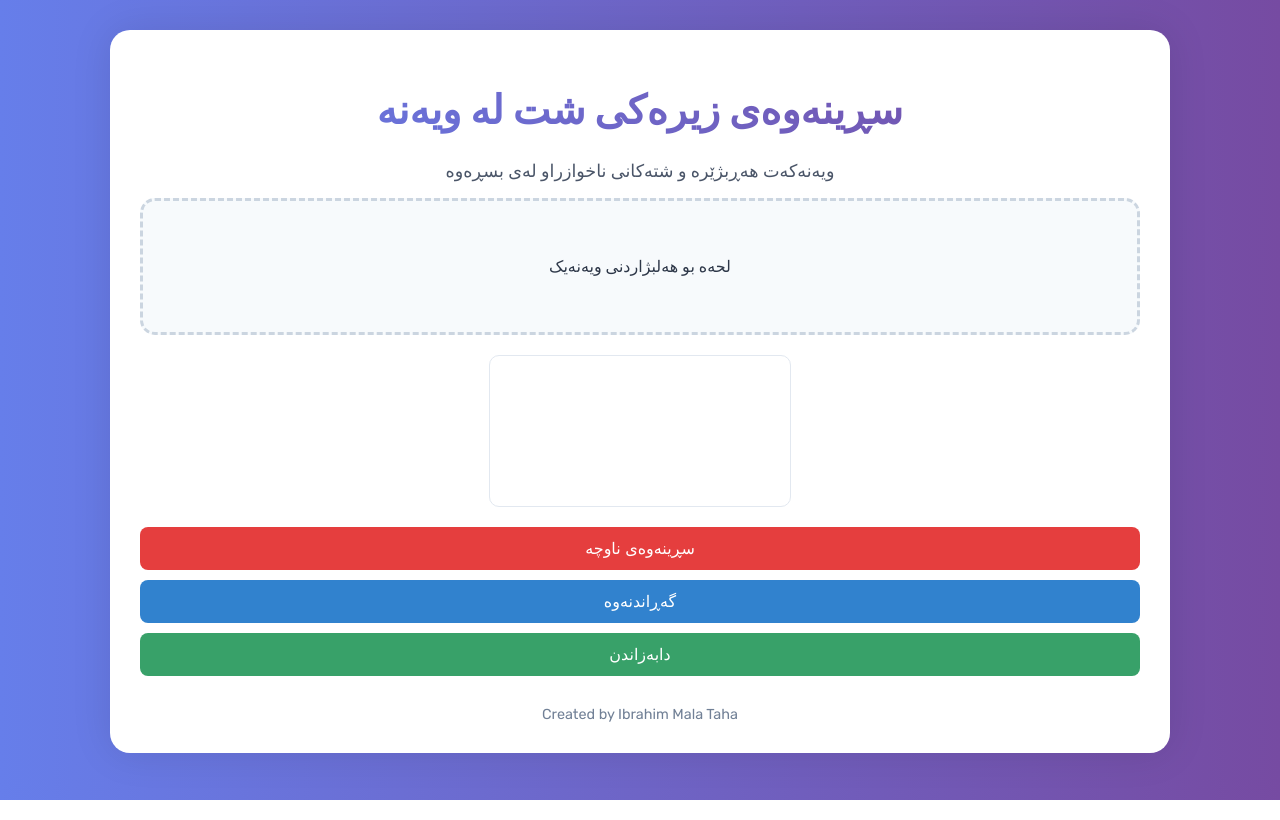
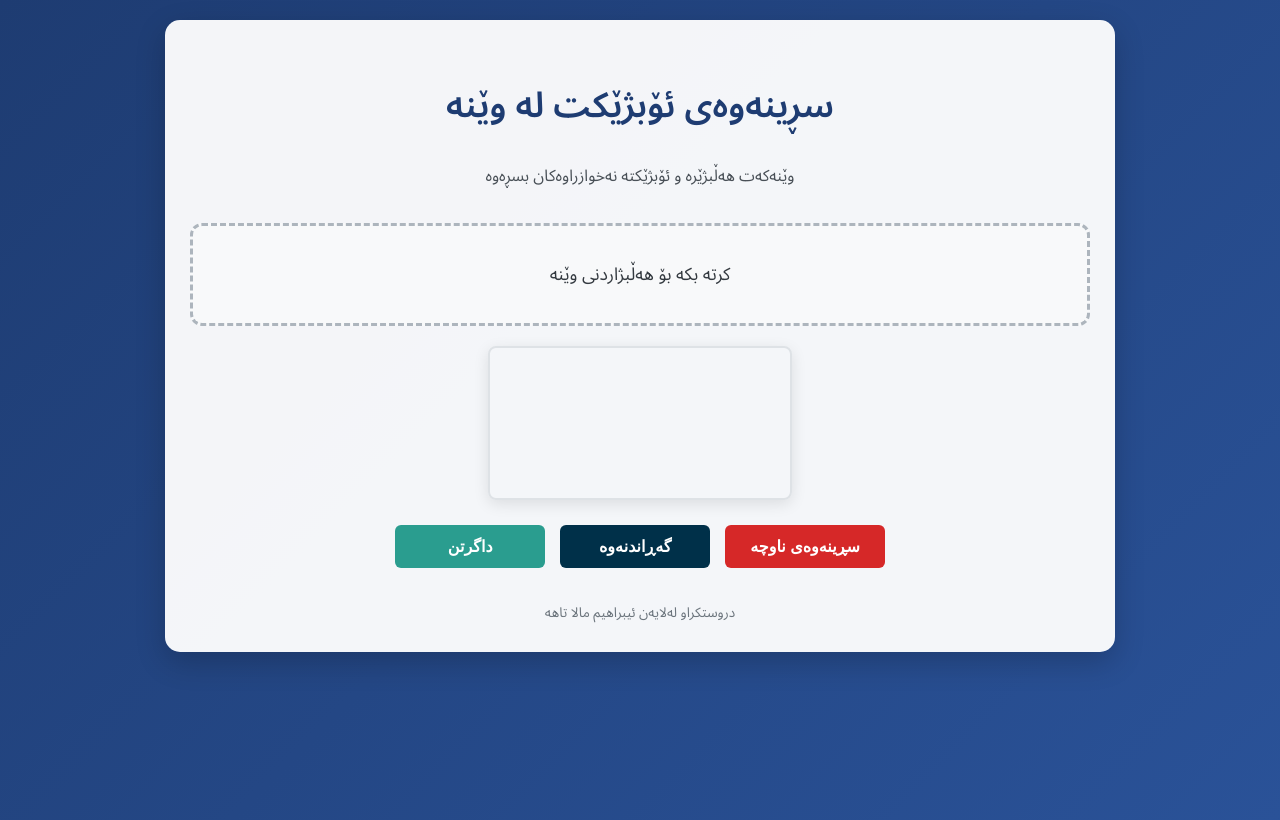
Before and after one commit to ibot4085/test, a plain HTML site: page index.html in a window 1280 px wide. Drawn offline with Linux system fonts and the light colour scheme.

Commit message:
Update index.html

```diff
--- a/index.html
+++ b/index.html
@@ -1,55 +1,65 @@
 <!DOCTYPE html>
-<html lang="ckb" dir="rtl">
+<html lang="ku" dir="rtl">
 <head>
   <meta charset="UTF-8">
   <meta name="viewport" content="width=device-width, initial-scale=1.0">
-  <title>سڕینەوەی زیرەکی شت لە ویەنە</title>
+  <title>سڕینەوەی ئۆبژێکت لە وێنە</title>
   <script src="https://cdn.jsdelivr.net/npm/@tensorflow/tfjs@3.18.0/dist/tf.min.js"></script>
-  <link rel="stylesheet" href="https://fonts.googleapis.com/css2?family=Rubik:wght@400;600&display=swap">
+  <link rel="stylesheet" href="https://fonts.googleapis.com/css2?family=Noto+Sans+Arabic:wght@400;600&display=swap">
   <style>
     body {
       margin: 0;
       padding: 0;
-      font-family: 'Rubik', sans-serif;
-      background: linear-gradient(to right, #667eea, #764ba2);
-      color: #2d3748;
+      font-family: 'Noto Sans Arabic', sans-serif;
+      background: linear-gradient(135deg, #1e3c72 0%, #2a5298 100%);
+      color: #f8f9fa;
+      min-height: 100vh;
     }
 
     .container {
-      max-width: 1000px;
-      margin: 30px auto;
-      background: #fff;
-      border-radius: 20px;
-      padding: 30px;
-      box-shadow: 0 0 40px rgba(0,0,0,0.1);
+      max-width: 900px;
+      margin: 20px auto;
+      background: rgba(255, 255, 255, 0.95);
+      border-radius: 15px;
+      padding: 25px;
+      box-shadow: 0 10px 30px rgba(0, 0, 0, 0.2);
     }
 
     h1 {
-      font-size: 2.5rem;
+      font-size: 2.2rem;
       text-align: center;
-      background: linear-gradient(45deg, #667eea, #764ba2);
-      -webkit-background-clip: text;
-      -webkit-text-fill-color: transparent;
+      color: #1e3c72;
+      margin-bottom: 10px;
+      font-weight: 700;
     }
 
     p.description {
       text-align: center;
-      font-size: 1.1rem;
-      color: #4a5568;
+      font-size: 1rem;
+      color: #495057;
+      margin-bottom: 30px;
     }
 
     .upload {
-      border: 3px dashed #cbd5e0;
-      padding: 40px;
+      border: 3px dashed #adb5bd;
+      padding: 30px;
       text-align: center;
-      border-radius: 15px;
-      background: #f7fafc;
+      border-radius: 12px;
+      background: #f8f9fa;
       cursor: pointer;
+      transition: all 0.3s ease;
+      margin-bottom: 20px;
     }
 
     .upload:hover {
-      background: #edf2f7;
-      border-color: #667eea;
+      background: #e9ecef;
+      border-color: #1e3c72;
+    }
+
+    .upload p {
+      color: #343a40;
+      font-size: 1.1rem;
+      margin: 0;
     }
 
     .hidden {
@@ -60,59 +70,100 @@
       display: block;
       margin: 20px auto;
       max-width: 100%;
-      border: 1px solid #e2e8f0;
-      border-radius: 10px;
+      border: 2px solid #dee2e6;
+      border-radius: 8px;
+      box-shadow: 0 4px 15px rgba(0, 0, 0, 0.1);
     }
 
     .tools {
       display: flex;
-      flex-direction: column;
-      gap: 10px;
-      margin-top: 20px;
+      justify-content: center;
+      gap: 15px;
+      margin: 25px 0;
+      flex-wrap: wrap;
     }
 
     .tools button {
-      padding: 12px;
+      padding: 12px 25px;
       font-size: 1rem;
       border: none;
-      border-radius: 8px;
+      border-radius: 6px;
       cursor: pointer;
-      transition: background 0.3s ease;
+      transition: all 0.3s ease;
+      font-weight: 600;
+      min-width: 150px;
     }
 
-    .remove-btn { background: #e53e3e; color: #fff; }
-    .remove-btn:hover { background: #c53030; }
+    .remove-btn {
+      background: #d62828;
+      color: #fff;
+    }
+    .remove-btn:hover {
+      background: #ba181b;
+      transform: translateY(-2px);
+    }
 
-    .undo-btn { background: #3182ce; color: #fff; }
-    .undo-btn:hover { background: #2b6cb0; }
+    .undo-btn {
+      background: #003049;
+      color: #fff;
+    }
+    .undo-btn:hover {
+      background: #012036;
+      transform: translateY(-2px);
+    }
 
-    .download-btn { background: #38a169; color: #fff; }
-    .download-btn:hover { background: #2f855a; }
+    .download-btn {
+      background: #2a9d8f;
+      color: #fff;
+    }
+    .download-btn:hover {
+      background: #21867a;
+      transform: translateY(-2px);
+    }
 
     .footer {
       margin-top: 30px;
       text-align: center;
-      font-size: 0.9rem;
-      color: #718096;
+      font-size: 0.85rem;
+      color: #6c757d;
+    }
+
+    @media (max-width: 768px) {
+      .container {
+        margin: 10px;
+        padding: 15px;
+      }
+
+      h1 {
+        font-size: 1.8rem;
+      }
+
+      .tools {
+        flex-direction: column;
+        align-items: center;
+      }
+
+      .tools button {
+        width: 100%;
+      }
     }
   </style>
 </head>
 <body>
   <div class="container">
-    <h1>سڕینەوەی زیرەکی شت لە ویەنە</h1>
-    <p class="description">ویەنەکەت هەڕبژێرە و شتەکانی ناخوازراو لەی بسڕەوە
-    </p>
+    <h1>سڕینەوەی ئۆبژێکت لە وێنە</h1>
+    <p class="description">وێنەکەت هەڵبژێرە و ئۆبژێکتە نەخوازراوەکان بسڕەوە</p>
     <div class="upload" onclick="document.getElementById('fileInput').click()">
-      <p>لحەە بو هەلبژاردنی ویەنەیک</p>
+      <p>کرتە بکە بۆ هەڵبژاردنی وێنە</p>
       <input type="file" id="fileInput" accept="image/*" class="hidden">
     </div>
     <canvas id="canvas"></canvas>
     <div class="tools">
       <button class="remove-btn">سڕینەوەی ناوچە</button>
       <button class="undo-btn">گەڕاندنەوە</button>
-      <button class="download-btn">دابەزاندن</button>
+      <button class="download-btn">داگرتن</button>
     </div>
-    <div class="footer">Created by Ibrahim Mala Taha</div>
+    <div class="footer">دروستکراو لەلایەن ئیبراهیم مالا تاهە</div>
   </div>
   <script>
     // JavaScript here to handle image upload, draw, remove and download
```
